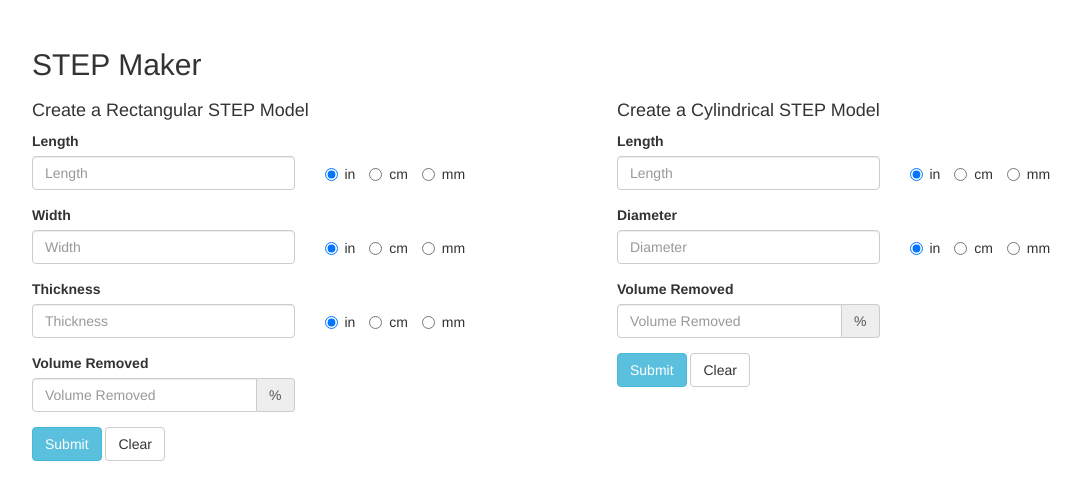
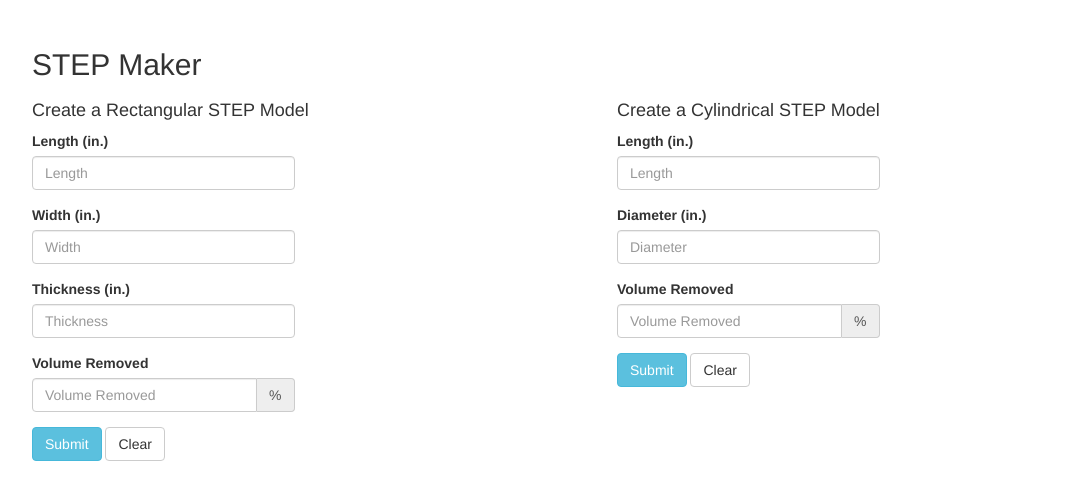
Before and after one commit to jdlubrano/step_maker, a Flask app: page / in a window 1280 px wide. Shown: the top 500 px of the page, without its empty margins (38-1119 px from the left). Run offline with Flask 2, Linux system fonts and the light colour scheme; some libraries are stand-ins or nearby versions.

Commit message:
Remove units radio buttons (assume inches)

```diff
--- a/templates/index.html
+++ b/templates/index.html
@@ -24,7 +24,7 @@
                 {% for dimension in ['length', 'width', 'thickness'] %}
                   <div class="form-group row">
                     <div class="col-xs-12">
-                      <label for="rectangle-{{ dimension }}">{{ dimension.title() }}</label>
+                      <label for="rectangle-{{ dimension }}">{{ dimension.title() }} (in.)</label>
                     </div>
                     <div class="col-md-6">
                       <input type="number"
@@ -34,17 +34,7 @@
                              id="rectangle-{{ dimension }}"
                              name="{{ dimension }}"
                              placeholder="{{ dimension.title() }}">
-                    </div>
-                    <div class="col-md-6 unit-radio-buttons">
-                      <label class="radio-inline">
-                        <input type="radio" name="{{ dimension }}_units" value="in" checked="checked">in
-                      </label>
-                      <label class="radio-inline">
-                        <input type="radio" name="{{ dimension }}_units" value="cm">cm
-                      </label>
-                      <label class="radio-inline">
-                        <input type="radio" name="{{ dimension }}_units" value="mm">mm
-                      </label>
+                      <input type="hidden" name="{{ dimension }}_units" value="in">
                     </div>
                   </div>
                 {% endfor %}
@@ -81,7 +71,7 @@
                 {% for dimension in ['length', 'diameter'] %}
                   <div class="form-group row">
                     <div class="col-xs-12">
-                      <label for="cylinder-{{ dimension }}">{{ dimension.title() }}</label>
+                      <label for="cylinder-{{ dimension }}">{{ dimension.title() }} (in.)</label>
                     </div>
                     <div class="col-md-6">
                       <input type="number"
@@ -91,17 +81,7 @@
                              id="cylinder-{{ dimension }}"
                              name="{{ dimension }}"
                              placeholder="{{ dimension.title() }}">
-                    </div>
-                    <div class="col-md-6 unit-radio-buttons">
-                      <label class="radio-inline">
-                        <input type="radio" name="{{ dimension }}_units" value="in" checked="checked">in
-                      </label>
-                      <label class="radio-inline">
-                        <input type="radio" name="{{ dimension }}_units" value="cm">cm
-                      </label>
-                      <label class="radio-inline">
-                        <input type="radio" name="{{ dimension }}_units" value="mm">mm
-                      </label>
+                      <input type="hidden" name="{{ dimension }}_units" value="in">
                     </div>
                   </div>
                 {% endfor %}
```
